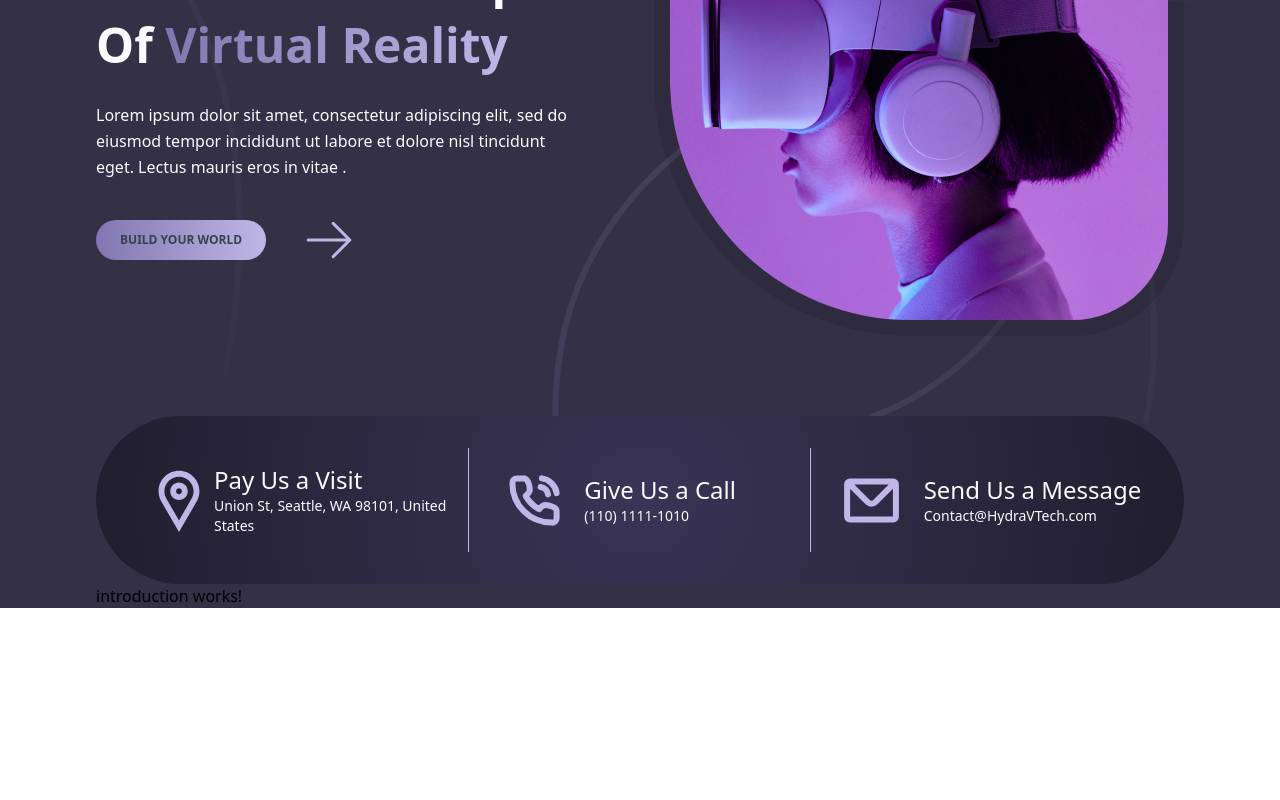
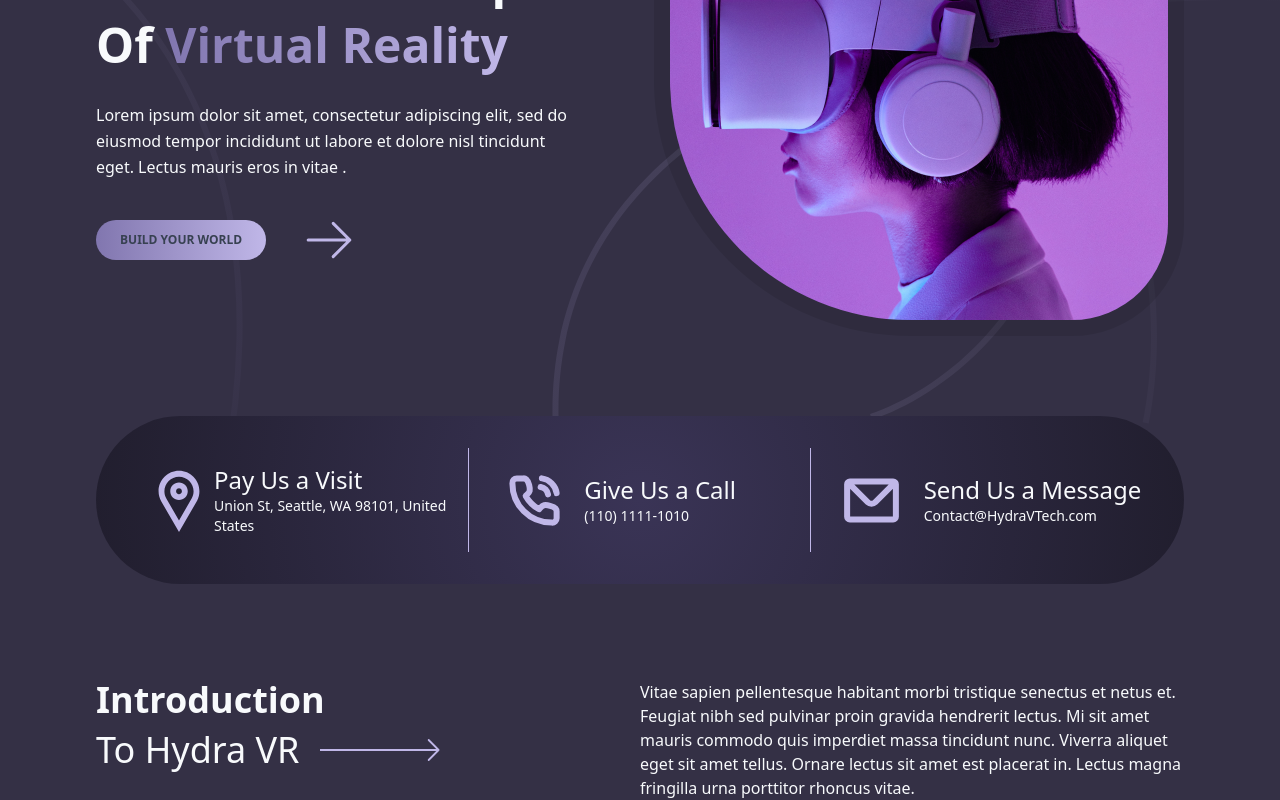
Before and after one commit to EvaldasP/hydra-landing-page, an Angular app: page / in a window 1280 px wide. Shown: the part 422-1222 px from the top of the page. Before the commit the page ends 1030 px from the top, so only its background shows below. Built offline with nearby package versions, Linux system fonts and the light colour scheme.

Commit message:
introduction header part

```diff
--- a/src/app/app.component.html
+++ b/src/app/app.component.html
@@ -1,4 +1,6 @@
 <div class="main-wrapper px-24 pt-12">
   <app-hero></app-hero>
-  <app-introduction></app-introduction>
+  <div class="mt-24">
+    <app-introduction></app-introduction>
+  </div>
 </div>
--- a/src/app/sections/introduction/introduction.component.html
+++ b/src/app/sections/introduction/introduction.component.html
@@ -1 +1,25 @@
-<p>introduction works!</p>
+<div class="flex text-slate-50">
+  <div class="basis-3/6">
+    <div class="text-4xl">
+      <h1 class="font-bold">Introduction</h1>
+      <div class="flex items-center">
+        <h2 class="mr-5">To Hydra VR</h2>
+        <img
+          class="h-[60px]"
+          src="introduction-arrow.svg"
+          alt="introduction-arrow"
+        />
+      </div>
+    </div>
+  </div>
+
+  <div class="basis-3/6">
+    <p>
+      Vitae sapien pellentesque habitant morbi tristique senectus et netus et.
+      Feugiat nibh sed pulvinar proin gravida hendrerit lectus. Mi sit amet
+      mauris commodo quis imperdiet massa tincidunt nunc. Viverra aliquet eget
+      sit amet tellus. Ornare lectus sit amet est placerat in. Lectus magna
+      fringilla urna porttitor rhoncus vitae.
+    </p>
+  </div>
+</div>
```
Also changed, not shown: public/introduction-arrow.svg (added).
